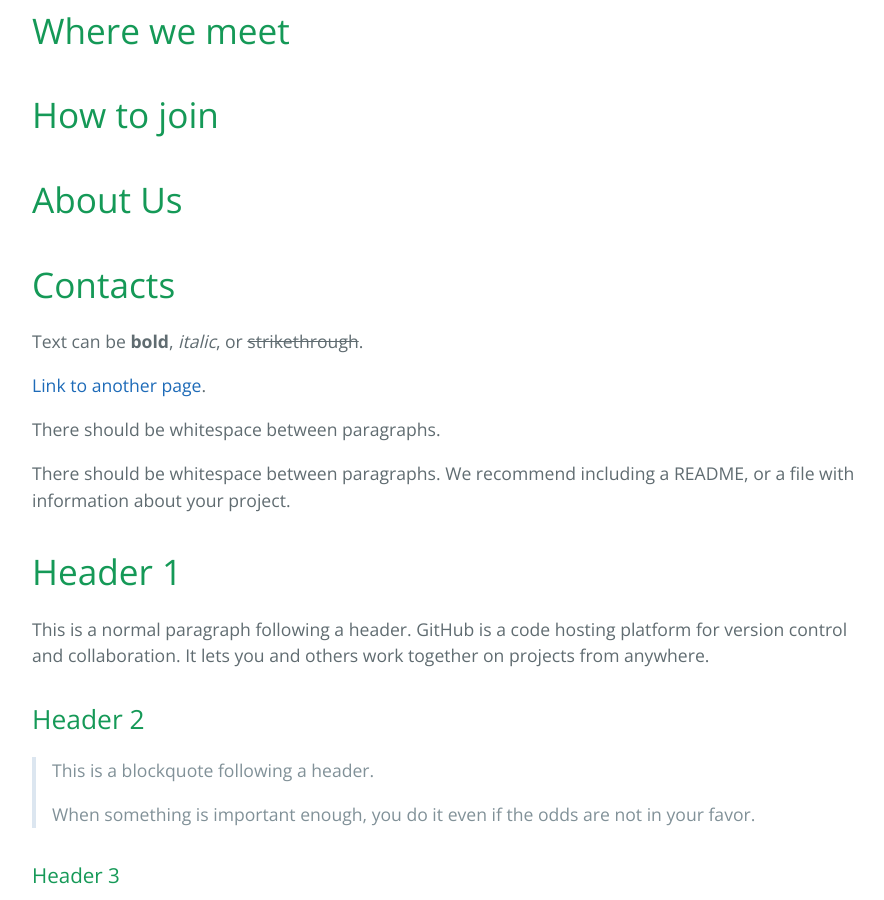
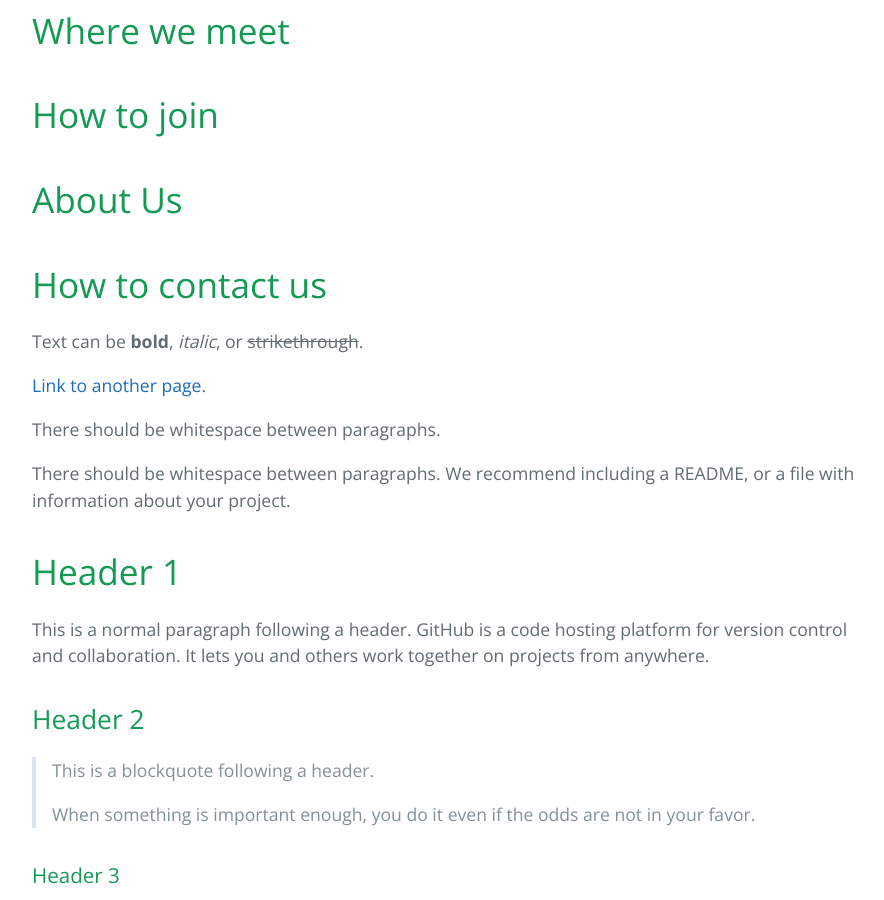
Before and after one commit to larssexton/mclean667.org, a Jekyll site: the page built from index.md, in a window 1280 px wide and 900 px high, scrolled down 411 px. Shown: the whole window, without its empty margins (192-1076 px from the left). Built offline with Jekyll 4.4.1, drawn with Linux system fonts in a browser that asks for light colours; the repository's description, which GitHub fills in, is left out.

Commit message:
Update contact

```diff
--- a/index.md
+++ b/index.md
@@ -10,7 +10,7 @@ description: BSA Troop in Mclean VA
 
 # About Us
 
-# Contacts
+# How to contact us
 
 
 Text can be **bold**, _italic_, or ~~strikethrough~~.
```
